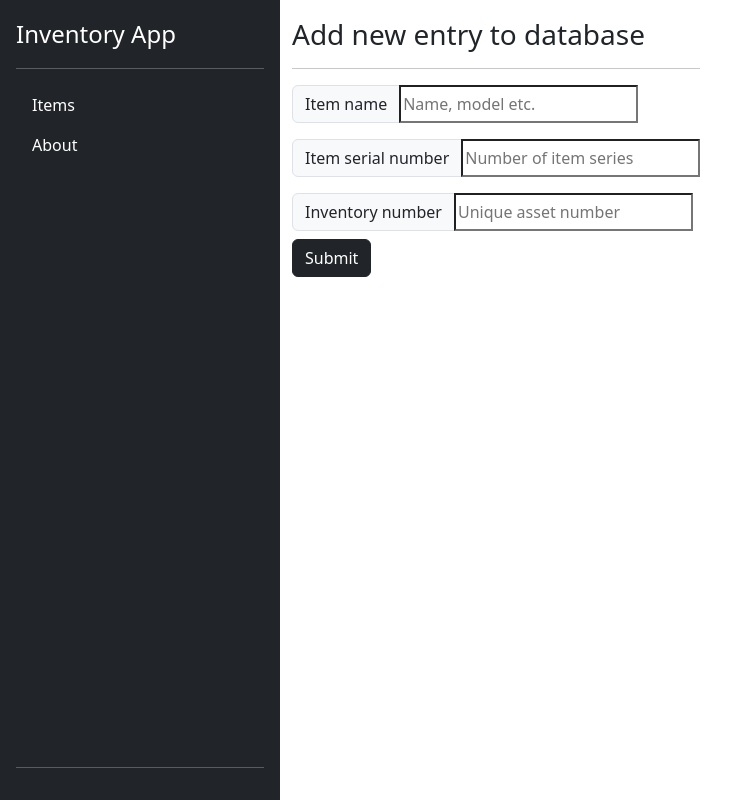
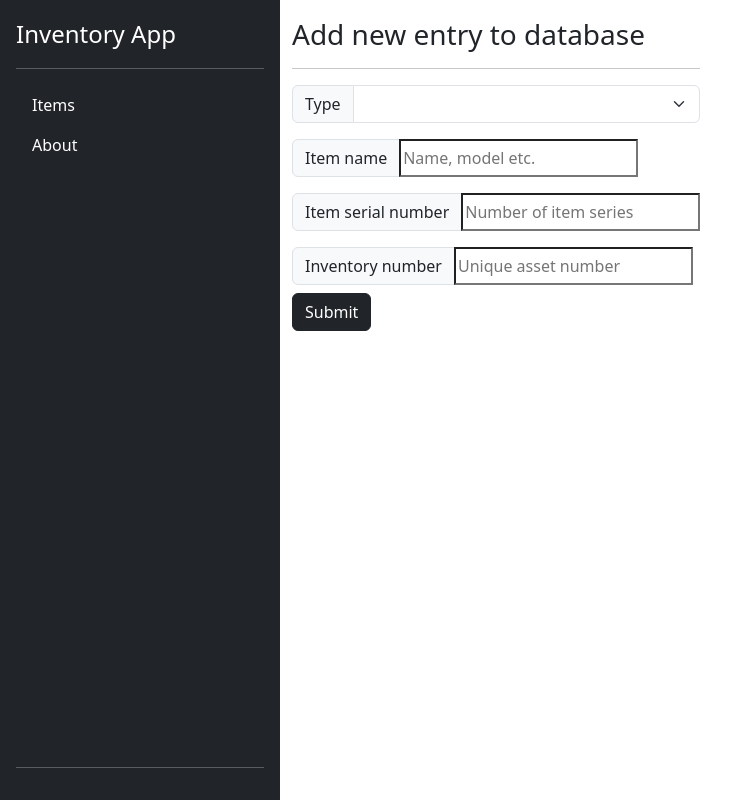
Before and after one commit to TomaszKamola/inventory-app, a Flask app: page /new_item in a window 1280 px wide. Shown: the whole page, without its empty margins (0-746 px from the left). Run offline with Flask 3, Linux system fonts and the light colour scheme; data that the repository does not hold is empty.

Commit message:
Types selection added to new items page

```diff
--- a/inventory_app/models.py
+++ b/inventory_app/models.py
@@ -36,6 +36,9 @@ class Types(db.Model):
     id = db.Column(db.Integer, primary_key=True)
     name = db.Column(db.String(120), unique=True, nullable=False)
 
+    def __repr__(self):
+        return f"{self.name}"
+
 
 class Users(db.Model):
     id = db.Column(db.Integer, primary_key=True)
--- a/inventory_app/routes.py
+++ b/inventory_app/routes.py
@@ -5,8 +5,9 @@ from flask import (
     redirect,
     url_for
 )
+from sqlalchemy import desc
 from inventory_app.app import app, db
-from inventory_app.models import Items
+from inventory_app.models import Items, Types
 from datetime import datetime
 
 
@@ -15,13 +16,12 @@ from datetime import datetime
 def items():
     items = Items.query.order_by(Items.id).all()
 
-    return render_template(
-        'items.html',
-        items=items
-    )
+    return render_template('items.html', items=items)
 
 @app.route("/new_item", methods=['GET', 'POST'])
 def new_item():
+    types = Types.query.order_by(Types.name).all()
+
     if request.method == 'POST':
         if not request.form['name'] \
         or not request.form['serial'] \
@@ -29,11 +29,14 @@ def new_item():
             flash("If you wan't add item, you have to enter each field.", 'warning')
         else:
             date = datetime.now()
+            item_type = Types.query.filter_by(id=request.form['type']).all()
+
             item = Items(
                 name=request.form['name'],
                 serial=request.form['serial'],
                 inventory_num=request.form['inventory_num'],
-                addition_date=date
+                addition_date=date,
+                item_type=item_type
             )
 
             db.session.add(item)
@@ -42,7 +45,7 @@ def new_item():
 
             return redirect(url_for('items'))
 
-    return render_template('new_item.html')
+    return render_template('new_item.html', types=types)
 
 @app.route("/delete", methods=['GET', 'POST'])
 def delete():
--- a/inventory_app/templates/items.html
+++ b/inventory_app/templates/items.html
@@ -37,6 +37,7 @@
                 <thead class="table-dark">
                     <tr>
                         <th></th>
+                        <th>Type</th>
                         <th>Name</th>
                         <th>Serial Number</th>
                         <th>Inventory Number</th>
@@ -49,6 +50,9 @@
                         <tr>
                             <td>
                                 <input type="checkbox" name="delete_check" value="{{ item.id }}">
+                            </td>
+                            <td>
+                                <p>{{ item.item_type|replace('[', '')|replace(']', '') }}</p>
                             </td>
                             <td>
                                 <p>{{ item.name }}</p>
--- a/inventory_app/templates/new_item.html
+++ b/inventory_app/templates/new_item.html
@@ -8,6 +8,14 @@
         </div>
     {% endfor %}
     <form action="{{ url_for('new_item') }}" method="post">
+        <div class="input-group">
+            <span class="input-group-text">Type</span>
+            <select class="form-select" name="type">
+                {% for type in types %}
+                    <option value="{{ type.id }}">{{ type.name }}</option>
+                {% endfor %}
+            </select>
+        </div>
         <div class="input-group">
             <span class="input-group-text">Item name</span>
             <input type="text" name="name" placeholder="Name, model etc.">
```
